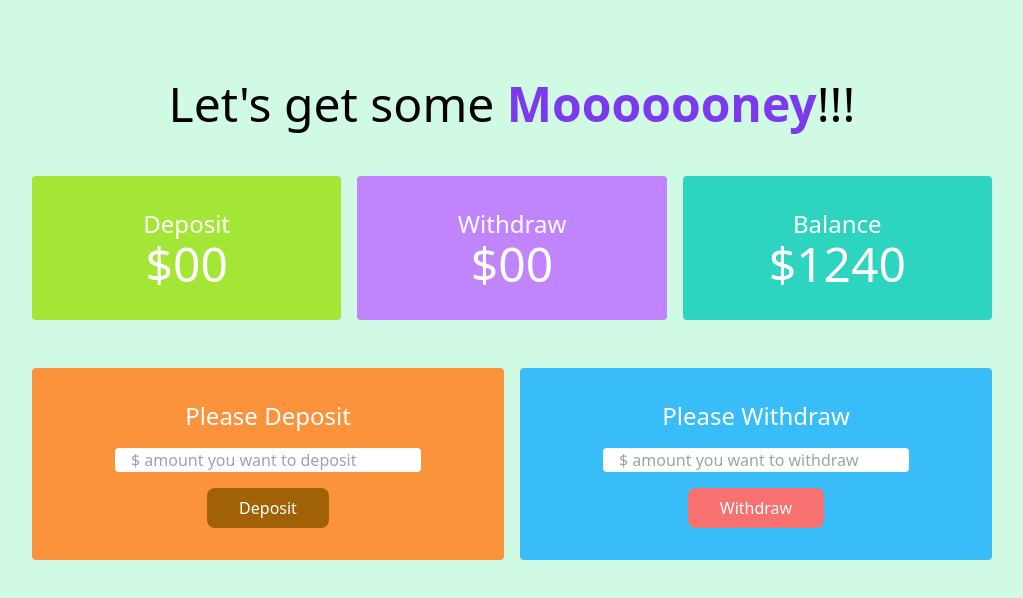
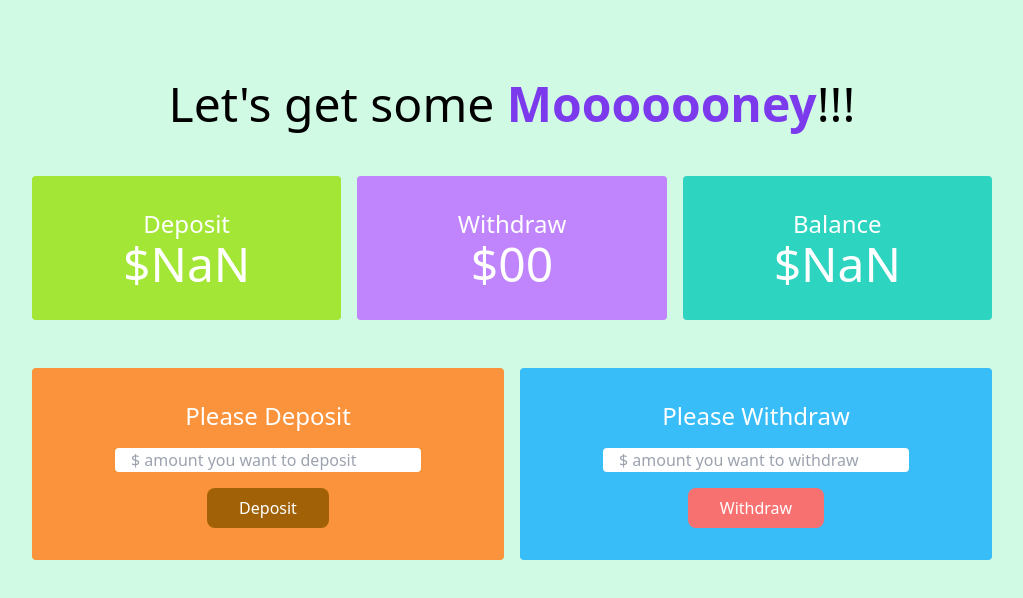
Before and after one commit to mog084001/baap-er-bank, a plain HTML site: page bank.html in a window 1280 px wide. Both pictures are taken after a click on the button "Deposit". Shown: the whole page, without its empty margins (128-1151 px from the left). Drawn offline with nearby package versions, Linux system fonts and the light colour scheme.

Commit message:
Added deposit and balance

```diff
--- a/JS/deposit.js
+++ b/JS/deposit.js
@@ -0,0 +1,47 @@
+// Step-1: Add eventListener to the deposit button
+document.getElementById('btn-deposit').addEventListener('click', function () {
+    //console.log('deposit button clicked');
+    // Step-2: Get the deposit amount from the deposit input field
+    // For input field use .value to the value inside the input field
+    const depositField = document.getElementById('deposit-field');
+    const newDepositAmountString = depositField.value;
+    const newDepositAmount = parseFloat(newDepositAmountString);
+
+    //console.log(typeof newDepositAmount);
+    //console.log(depositAmount);
+    // Step-3: Get the current deposit total
+    // for non-input (element other than input, textarea) use innerText to get the text
+    const depositTotalElement = document.getElementById('deposit-total');
+    const previousDepositTotalString = depositTotalElement.innerText;
+    const previousDepositTotal = parseFloat(previousDepositTotalString);
+    console.log(typeof previousDepositTotal);
+    //console.log(depositTotal);
+
+    // Step-4: Add numbers to set the total deposit
+    const currentDepositTotal = previousDepositTotal + newDepositAmount;
+
+    // Set the deposit total
+    depositTotalElement.innerText = currentDepositTotal;
+
+    // Step-5: Get ballance current total
+    const balanceTotalElement = document.getElementById('balance-total');
+    const previousBalanceTotalString = balanceTotalElement.innerText;
+    const previousBalanceTotal = parseFloat(previousBalanceTotalString);
+
+    // Step-6: Calculate current total balance
+    const currentBalanceTotal = previousBalanceTotal + newDepositAmount;
+
+    // Set the balance total
+    balanceTotalElement.innerText = currentBalanceTotal;
+
+
+    // Step-7: Clear the deposit field
+    depositField.value = '';
+})
+
+document.getElementById('btn-withdraw').addEventListener('click', function () {
+    // console.log('withdraw button clicked');
+    const withdrawField = document.getElementById('withdraw-field');
+    const withdrawAmount = withdrawField.value;
+    //console.log(withdrawAmount);
+})
--- a/bank.html
+++ b/bank.html
@@ -20,7 +20,7 @@
             <div class="grid grid-cols-3 gap-4 w-9/12 mx-auto text-white text-center">
                 <div class="bg-lime-400 p-8 rounded">
                     <h4 class="text-2xl">Deposit</h4>
-                    <h2 class="text-5xl">$00</h2>
+                    <h2 class="text-5xl ">$<span id="deposit-total">00</span></h2>
                 </div>
                 <div class="bg-purple-400 p-8 rounded">
                     <h4 class="text-2xl">Withdraw</h4>
@@ -28,7 +28,7 @@
                 </div>
                 <div class="bg-teal-400 p-8 rounded">
                     <h4 class="text-2xl">Balance</h4>
-                    <h2 class="text-5xl">$1240</h2>
+                    <h2 class="text-5xl">$<span id="balance-total">1240</span></h2>
                 </div>
 
             </div>
```
Also changed, not shown: JS/withdraw.js (added).
